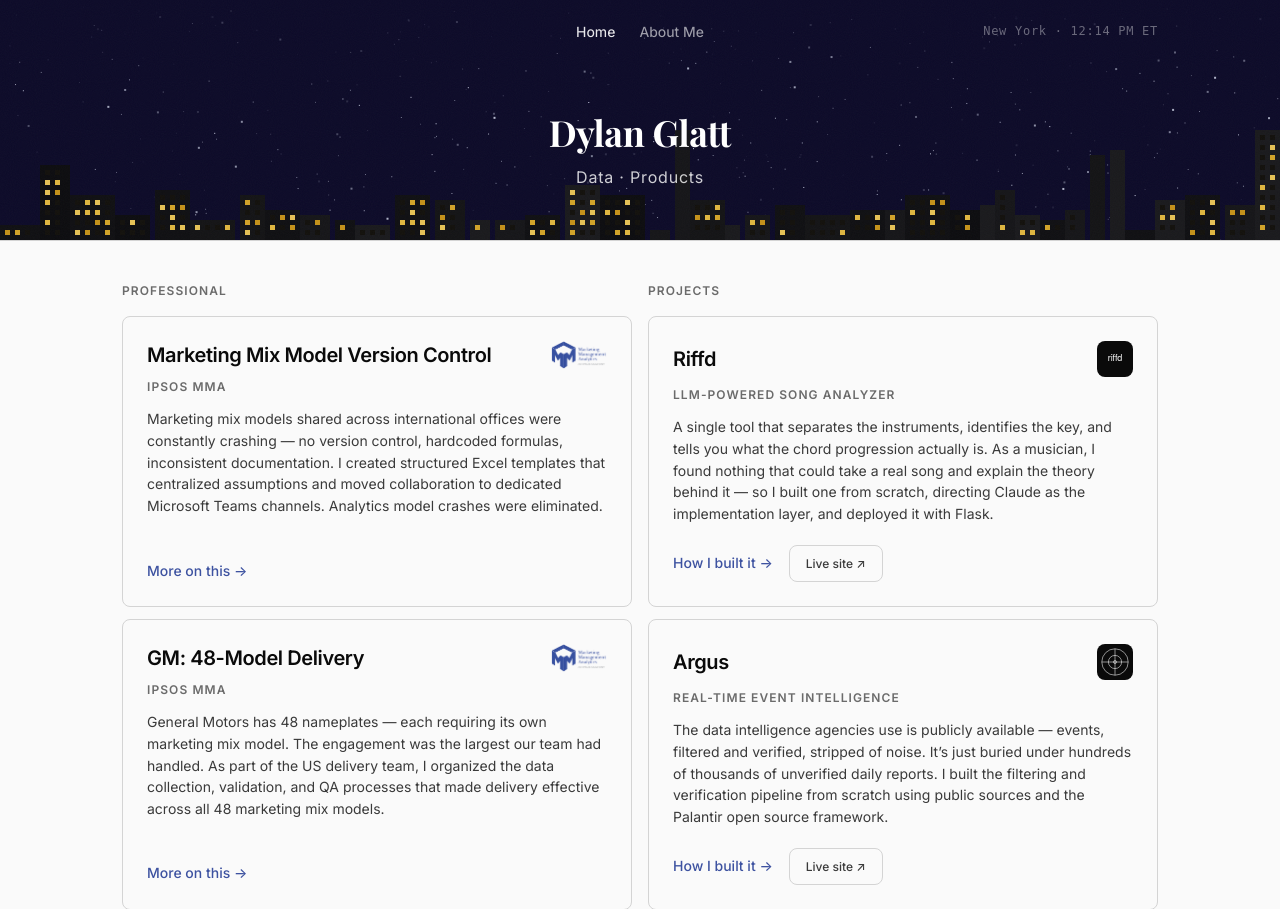
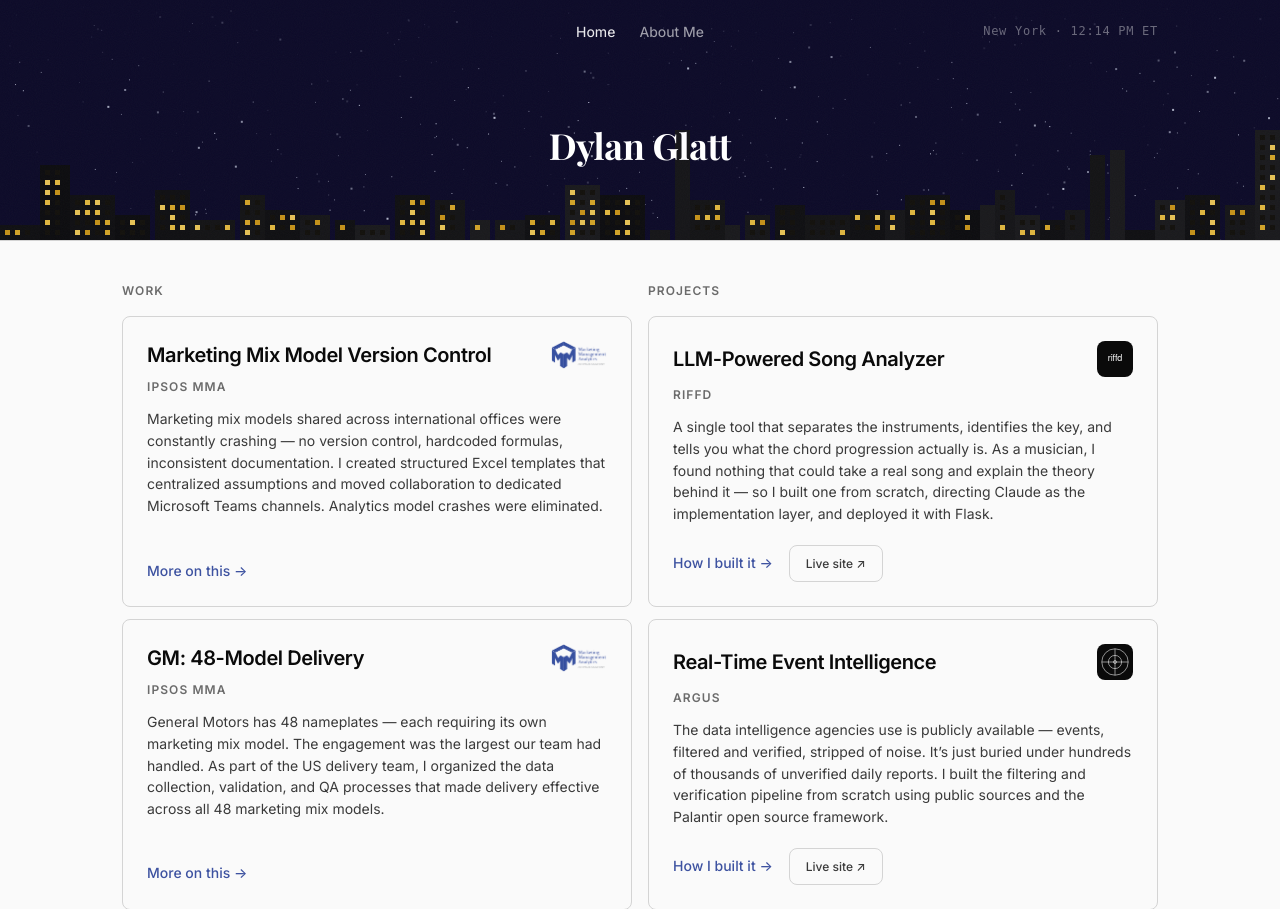
Before and after one commit to dylanglatt/dylanglatt.com, a Flask app: page / in a window 1280 px wide. Shown: the top 909 px of the page. Run offline with Flask 3, Linux system fonts and the light colour scheme.

Commit message:
Refine homepage copy and card hierarchy
- Remove 'Data · Products' tagline from hero banner
- Rename 'Professional' column label to 'Work'
- Swap Riffd card to lead with descriptor, 'riffd' as secondary label (matches logo casing)
- Swap Argus card to lead with 'Real-Time Event Intelligence', 'Argus' as secondary label

Co-Authored-By: Claude <noreply@anthropic.com>

```diff
--- a/templates/index.html
+++ b/templates/index.html
@@ -10,7 +10,6 @@
   <canvas id="hero-canvas" class="hero-canvas"></canvas>
   <div class="container">
     <h1 class="hero-name">Dylan Glatt</h1>
-    <p class="hero-tagline">Data &middot; Products</p>
   </div>
 </section>
 <script src="{{ url_for('static', filename='js/hero-city.js') }}"></script>
@@ -28,7 +27,7 @@
 
       <!-- Left: Work Experience -->
       <div class="work-col fade-up">
-        <span class="work-col-label">Professional</span>
+        <span class="work-col-label">Work</span>
         <div class="case-card">
           <div class="case-card-header">
             <h3 class="case-card-title">Marketing Mix Model Version Control</h3>
@@ -58,10 +57,10 @@
         <span class="work-col-label">Projects</span>
         <div class="case-card">
           <div class="case-card-header">
-            <h3 class="case-card-title"><a href="{{ url_for('work_riffd') }}" style="color: inherit; text-decoration: none;">Riffd</a></h3>
-            <img src="{{ url_for('static', filename='img/riffd-logo.svg') }}" class="case-card-logo" alt="Riffd">
+            <h3 class="case-card-title"><a href="{{ url_for('work_riffd') }}" style="color: inherit; text-decoration: none;">LLM-Powered Song Analyzer</a></h3>
+            <img src="{{ url_for('static', filename='img/riffd-logo.svg') }}" class="case-card-logo" alt="riffd">
           </div>
-          <p class="case-card-label">LLM-Powered Song Analyzer</p>
+          <p class="case-card-label">riffd</p>
           <p class="case-card-desc">A single tool that separates the instruments, identifies the key, and tells you what the chord progression actually is. As a musician, I found nothing that could take a real song and explain the theory behind it &mdash; so I built one from scratch, directing Claude as the implementation layer, and deployed it with Flask.</p>
           <div class="case-card-footer">
             <a href="{{ url_for('work_riffd') }}" class="case-card-cta">How I built it &rarr;</a>
@@ -70,10 +69,10 @@
         </div>
         <div class="case-card">
           <div class="case-card-header">
-            <h3 class="case-card-title"><a href="{{ url_for('work_argus') }}" style="color: inherit; text-decoration: none;">Argus</a></h3>
+            <h3 class="case-card-title"><a href="{{ url_for('work_argus') }}" style="color: inherit; text-decoration: none;">Real-Time Event Intelligence</a></h3>
             <img src="{{ url_for('static', filename='img/argus-logo.svg') }}" class="case-card-logo" alt="Argus">
           </div>
-          <p class="case-card-label">Real-Time Event Intelligence</p>
+          <p class="case-card-label">Argus</p>
           <p class="case-card-desc">The data intelligence agencies use is publicly available &mdash; events, filtered and verified, stripped of noise. It&rsquo;s just buried under hundreds of thousands of unverified daily reports. I built the filtering and verification pipeline from scratch using public sources and the Palantir open source framework.</p>
           <div class="case-card-footer">
             <a href="{{ url_for('work_argus') }}" class="case-card-cta">How I built it &rarr;</a>
```
